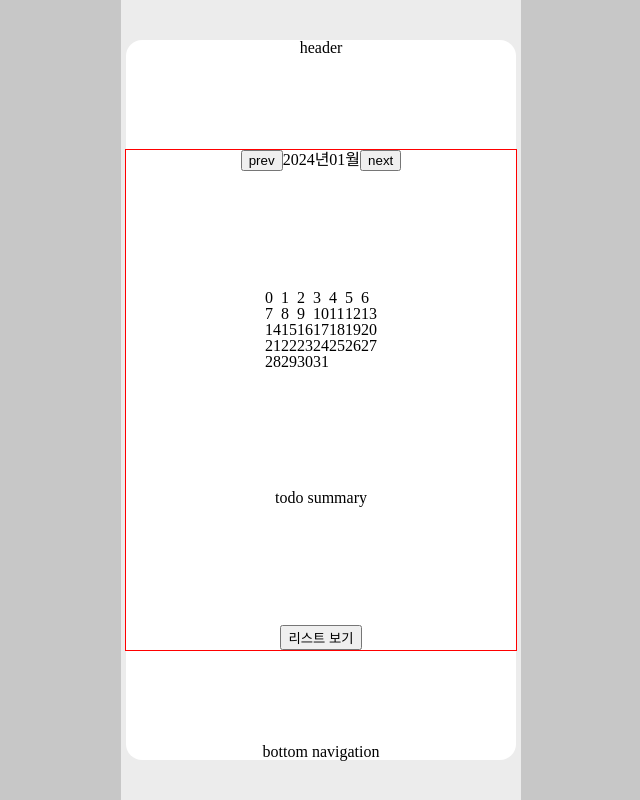
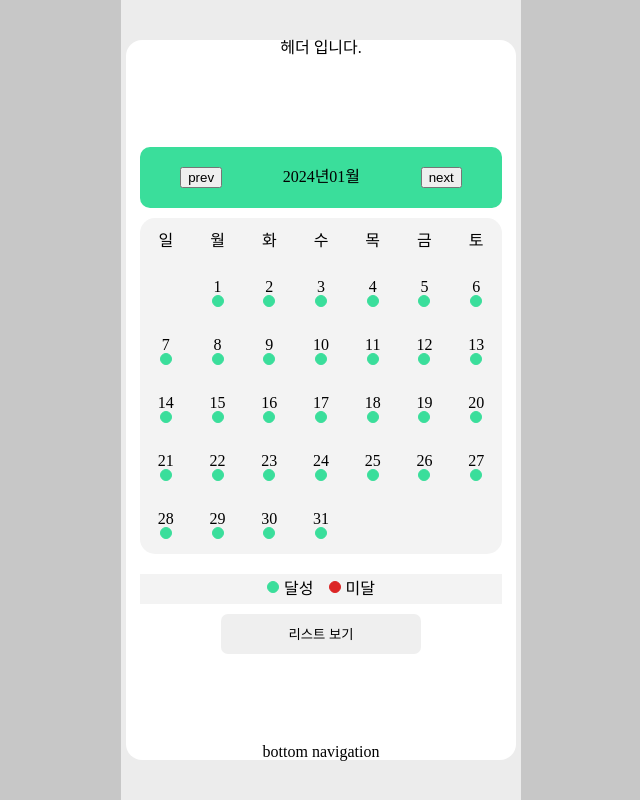
Before and after one commit to Seongseokwon/level-up-life, a Next.js app: page /todo in a window 1280 px wide. Shown: the whole page, without its empty margins (319-959 px from the left). Built offline with nearby package versions, Linux system fonts and the light colour scheme.

Commit message:
로그인 성공시 Todo Calendar 및 List 화면 작업

```diff
--- a/src/app/styles/global.scss
+++ b/src/app/styles/global.scss
@@ -48,23 +48,18 @@ body {
   justify-content: center;
 }
 
-.error-msg {
-  color: var(error);
-  font-size: var(--ft-medium);
+.progress-circle {
+  width: 10px;
+  height: 10px;
+  border-radius: 50%;
+
+  &.completed {
+    border: 1px solid #3ade9b;
+    background-color: #3ade9b;
+  }
+
+  &.failed {
+    border: 1px solid #dc2525;
+    background-color: #dc2525;
+  }
 }
-//.flex-box {
-//  display: flex;
-//  flex-direction: column;
-//
-//  &.j_c {
-//    justify-content: center;
-//  }
-//
-//  &.j_sb {
-//    justify-content: space-between;
-//  }
-//
-//  &.j_sa {
-//    justify-content: space-around;
-//  }
-//}
--- a/src/app/todo/page.tsx
+++ b/src/app/todo/page.tsx
@@ -2,7 +2,7 @@
 
 import {useState} from "react";
 import DivisionLayout from "@/components/layout/DivisionLayout";
-import Calendar from "@/components/ui/calendar/Calendar";
+import Calendar from "@/components/calendar/Calendar";
 import TodoList from "@/components/todo/TodoList";
 
 export default function TodoPage () {
@@ -14,8 +14,8 @@ export default function TodoPage () {
     return <DivisionLayout>
         {
             isCalendarMode ?
-                <Calendar toggleViewMode={toggleViewMode} /> :
-                <TodoList toggleViewMode={toggleViewMode} />
+                <Calendar toggleViewMode={toggleViewMode}/> :
+                <TodoList toggleViewMode={toggleViewMode}/>
         }
 
     </DivisionLayout>
--- /dev/null
+++ b/src/components/bottom-navigation/BottomNavigation.tsx
@@ -0,0 +1,5 @@
+export default function BottomNavigation() {
+    return <nav>
+        bottom navigation
+    </nav>
+}
--- /dev/null
+++ b/src/components/calendar/Calendar.module.scss
@@ -0,0 +1,63 @@
+.calendar-container {
+  width: 98%;
+  display: flex;
+  flex-direction: column;
+  align-items: center;
+  justify-content: center;
+  gap: 10px;
+  padding: 40px 10px;
+  box-sizing: border-box;
+  height: 600px;
+
+
+  .calendar-header {
+    display: flex;
+    align-items: center;
+    justify-content: space-around;
+    width: 100%;
+    padding: 20px 10px;
+    box-sizing: border-box;
+    background-color: #3ade9b;
+    border-radius: 10px;
+  }
+
+  .calendar-body {
+    width: 100%;
+    display: flex;
+    flex-direction: column;
+    gap: 20px;
+
+
+    .calendar-grid {
+      display: grid;
+      grid-template-columns: repeat(7, 1fr);
+
+      background-color: #f3f3f3;
+      border-radius: 15px;
+      box-sizing: border-box;
+
+      .calendar-day {
+        box-sizing: border-box;
+        padding: 15px 10px;
+        display: flex;
+        flex-direction: column;
+        align-items: center;
+        justify-content: center;
+      }
+    }
+    .calendar-summary {
+      display: flex;
+      height: 30px;
+      gap: 15px;
+      align-items: center;
+      justify-content: center;
+      background-color: #f3f3f3;
+      .summary-item {
+        display: flex;
+        gap: 5px;
+      }
+    }
+
+  }
+
+}
--- a/src/components/ui/calendar/Calendar.tsx
+++ b/src/components/calendar/Calendar.tsx
@@ -1,10 +1,12 @@
 import styles from './Calendar.module.scss';
 import {useEffect, useState} from "react";
+import Button from "@/components/ui/button/Button";
 
 interface CalendarProps {
     toggleViewMode: () => void;
 }
 
+const dayOfTheWeek = ['일', '월', '화', '수', '목', '금', '토'];
 export default function Calendar({toggleViewMode}: CalendarProps) {
     const [monthly, setMonthly] = useState<number[][]>([]);
     const [selectedDate, setSelectedDate] = useState<Date>(new Date());
@@ -44,7 +46,7 @@ export default function Calendar({toggleViewMode}: CalendarProps) {
             month = currentDate.getMonth() + 1;
         }
 
-        console.log('YEAR :', year,'MONTH :', month)
+        console.log('YEAR :', year, 'MONTH :', month)
         console.log(new Date(year, month, 1));
     }
 
@@ -54,20 +56,39 @@ export default function Calendar({toggleViewMode}: CalendarProps) {
     }, []);
 
     return <div className={`${styles['calendar-container']}`}>
-        <nav className={`${styles['calendar-header']}`}>
+        <header className={`${styles['calendar-header']}`}>
             <button type='button' onClick={() => changeMonth(selectedDate, 'prev')}> prev</button>
-            { selectedDate ? selectedDate.getFullYear() + '년' + selectedDate.getMonth()+ 1 +'월' : ''}
+            {selectedDate ? selectedDate.getFullYear() + '년' + selectedDate.getMonth() + 1 + '월' : ''}
             <button type='button' onClick={() => changeMonth(selectedDate, 'next')}> next</button>
-        </nav>
+        </header>
         <main className={`${styles['calendar-body']}`}>
-            {monthly.map((week) =>
-                week.map((day, i) =>
-                    <div key={i}>{day}</div>
+            <section className={`${styles['calendar-grid']}`}>
+                {dayOfTheWeek.map((day, i) => <div className={`${styles['calendar-day']}`} key={i}>{day}</div>)}
+                {monthly.map((week) =>
+                    week.map((day, i) =>
+                        <div className={`${styles['calendar-day']}`} key={i}>
+                            {day === 0 ? '' : <>{day}
+                                <div className={'progress-circle completed'}></div>
+                            </>}
+
+                        </div>
+                    )
                 )
-            )
-            }
+                }
+            </section>
+            <section className={`${styles['calendar-summary']}`}>
+                <div className={`${styles['summary-item']}`}>
+                    <div className='progress-circle completed'></div>
+                    달성
+                </div>
+                <div className={`${styles['summary-item']}`}>
+                    <div className='progress-circle failed'></div>
+                    미달
+                </div>
+            </section>
         </main>
-        <section>todo summary</section>
-        <button type='button' onClick={viewChange}>리스트 보기</button>
+
+
+        <Button type='button' onClick={viewChange} size='xlg'>리스트 보기</Button>
     </div>
 }
--- /dev/null
+++ b/src/components/header/Header.tsx
@@ -0,0 +1,5 @@
+export default function Header() {
+    return (<header>
+        헤더 입니다.
+    </header>)
+}
--- a/src/components/layout/DivisionLayout.tsx
+++ b/src/components/layout/DivisionLayout.tsx
@@ -1,6 +1,8 @@
 import {Fragment, ReactNode} from "react";
 import styles from './Layout.module.scss';
 import {LayoutStylesProps} from "@/components/layout/MainLayout";
+import Header from "@/components/header/Header";
+import BottomNavigation from "@/components/bottom-navigation/BottomNavigation";
 
 interface DivisionLayoutProps extends LayoutStylesProps {
     children: ReactNode
@@ -11,8 +13,8 @@ export default function DivisionLayout({children, justifyContent = 'space-betwee
         ${styles[justifyContent]}
     `
     return (<div className={divisionLayoutClasses}>
-        <div> header</div>
+        <Header />
         {children}
-        <div> bottom navigation</div>
+        <BottomNavigation />
     </div>)
 }
--- a/src/components/layout/Layout.module.scss
+++ b/src/components/layout/Layout.module.scss
@@ -10,6 +10,7 @@
   align-items: center;
   gap: 5px;
 
+  position: relative;
   &.center {
     justify-content: center;
   }
--- a/src/components/ui/button/Button.tsx
+++ b/src/components/ui/button/Button.tsx
@@ -12,12 +12,13 @@ interface ButtonOptionProps {
     id?: string,
     type: ButtonType,
     name?: string,
-    children: ReactNode
+    children: ReactNode,
+    onClick?: () => void
 }
 interface ButtonProps extends ButtonOptionProps, ButtonStyleProps {}
 
 
-export default function Button({type, children, size, colorStyle}: ButtonProps) {
+export default function Button({type, children, size, colorStyle, onClick}: ButtonProps) {
 
     const buttonClasses = `
         ${styles.button}
@@ -26,6 +27,6 @@ export default function Button({type, children, size, colorStyle}: ButtonProps)
     `;
 
     return (
-        <button className={buttonClasses} type={type}>{children}</button>
+        <button className={buttonClasses} type={type} onClick={onClick}>{children}</button>
     )
 }
--- a/src/components/ui/calendar/Calendar.module.scss
+++ /dev/null
@@ -1,18 +0,0 @@
-.calendar-container {
-  width: 100%;
-  height: 500px;
-  border: 1px solid red;
-
-  display: flex;
-  flex-direction: column;
-  align-items: center;
-  justify-content: space-between;
-  .calendar-header {
-
-  }
-
-  .calendar-body {
-    display: grid;
-    grid-template-columns: repeat(7, 1fr);
-  }
-}
```
